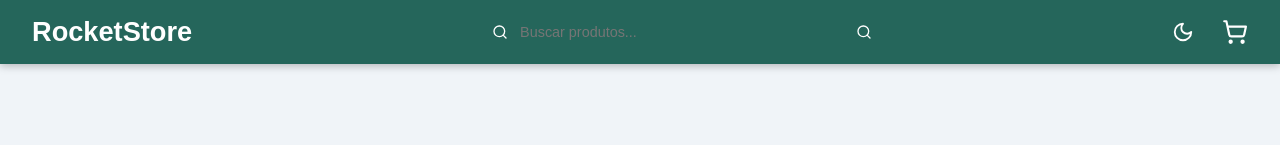
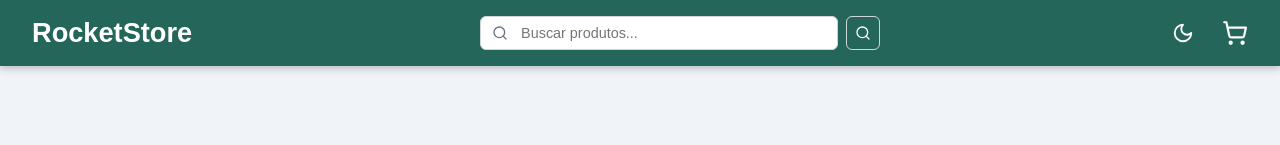
Before and after one commit to Mickael-7/RocketStore, a React (Vite) app in the folder rocketlab-store/: page / in a window 1280 px wide. Shown: the top 145 px of the page. Built offline with nearby package versions, Linux system fonts and the light colour scheme.

Commit message:
feat(adiconar):novos temas

```diff
--- a/rocketlab-store/src/index.css
+++ b/rocketlab-store/src/index.css
@@ -50,10 +50,58 @@ body.light-theme {
   --product-detail-button-text-color: #ffffff;
   --product-detail-button-disabled-bg: #cccccc;
 
-   --app-text-color: #333333;
+  --app-text-color: #333333;
   --cart-item-price-text-color: #555555;
   --cart-button-primary-bg:#27ae60;
   --cart-button-secondary-bg:#27ae60;
+
+  --checkout-label-color: #374151;
+  --checkout-input-bg: #ffffff;
+  --checkout-input-border-color: #d1d5db;
+  --checkout-input-text-color: var(--app-text-color);
+  --checkout-input-focus-border-color: var(--product-card-button-bg);
+  --checkout-section-title-color: var(--hero-storename-color);
+  --checkout-separator-color: var(--footer-border-color);
+  --checkout-summary-card-bg: #f9fafb;
+  --checkout-summary-card-border-color: var(--footer-border-color);
+  --checkout-summary-title-color: var(--hero-storename-color);
+  --checkout-summary-text-color: var(--app-text-color);
+  --checkout-summary-muted-text-color: #6b7280;
+  --checkout-button-primary-bg: var(--cart-button-primary-bg, #2ecc71);
+  --checkout-button-primary-text: var(--cart-button-primary-text, white);
+  --checkout-button-disabled-bg: var(--product-card-button-disabled-bg, #cccccc);
+
+  --searchbar-input-bg: #ffffff;
+  --searchbar-input-text-color: var(--app-text-color);
+  --searchbar-input-border-color: #d1d5db;
+  --searchbar-input-placeholder-color: #9ca3af;
+  --searchbar-icon-color: #6b7280;
+  --searchbar-button-bg: transparent;
+  --searchbar-button-border-color: #d1d5db;
+  --searchbar-button-icon-color: #ffffff;
+  --searchbar-button-hover-bg: #f3f4f6;
+  --searchbar-button-hover-icon-color: #4b5563;
+
+  --search-page-title-color: var(--hero-storename-color);
+  --search-input-bg: var(--searchbar-input-bg);
+  --search-input-border-color: var(--searchbar-input-border-color);
+  --search-input-text-color: var(--searchbar-input-text-color);
+  --search-input-icon-color: var(--searchbar-icon-color);
+  --search-button-bg: var(--product-card-button-bg);
+  --search-button-text-color: var(--product-card-button-text-color);
+  --active-filter-bg: rgba(52, 152, 219, 0.2);
+  --active-filter-text-color: var(--product-card-button-bg);
+  --filter-card-bg: var(--product-card-bg);
+  --filter-card-border-color: var(--cart-item-border-color);
+  --filter-title-color: var(--hero-storename-color);
+  --filter-label-color: var(--checkout-label-color);
+  --filter-select-bg: var(--checkout-input-bg);
+  --filter-select-border-color: var(--checkout-input-border-color);
+  --filter-select-text-color: var(--checkout-input-text-color);
+  --muted-text-color: var(--checkout-summary-muted-text-color);
+  --spinner-color: var(--product-card-button-bg);
+  --search-clear-button-text-color: var(--muted-text-color);
+  --search-clear-button-hover-text-color: var(--app-text-color);
 }
 
 body.dark-theme {
@@ -97,8 +145,56 @@ body.dark-theme {
   --product-detail-button-text-color: #1a202c;
   --product-detail-button-disabled-bg: #4a5568;
 
-   --app-text-color: #e2e8f0;
+  --app-text-color: #e2e8f0;
   --cart-item-price-text-color: #a0aec0;
   --cart-button-primary-bg:#63b3ed;
   --cart-button-secondary-bg:#63b3ed;
+
+  --checkout-label-color: #9ca3af;
+  --checkout-input-bg: #374151;
+  --checkout-input-border-color: #4b5563;
+  --checkout-input-text-color: var(--app-text-color);
+  --checkout-input-focus-border-color: var(--product-card-price-color);
+  --checkout-section-title-color: var(--hero-storename-color);
+  --checkout-separator-color: var(--footer-border-color);
+  --checkout-summary-card-bg: #1f2937;
+  --checkout-summary-card-border-color: #374151;
+  --checkout-summary-title-color: var(--hero-storename-color);
+  --checkout-summary-text-color: var(--app-text-color);
+  --checkout-summary-muted-text-color: #9ca3af;
+  --checkout-button-primary-bg: var(--cart-button-primary-bg, #38a169);
+  --checkout-button-primary-text: var(--cart-button-primary-text, white);
+  --checkout-button-disabled-bg: var(--product-card-button-disabled-bg, #4a5568);
+
+  --searchbar-input-bg: #374151;
+  --searchbar-input-text-color: var(--app-text-color);
+  --searchbar-input-border-color: #4b5563;
+  --searchbar-input-placeholder-color: #9ca3af;
+  --searchbar-icon-color: #9ca3af;
+  --searchbar-button-bg: transparent;
+  --searchbar-button-border-color: #4b5563;
+  --searchbar-button-icon-color: #9ca3af;
+  --searchbar-button-hover-bg: #4b5563;
+  --searchbar-button-hover-icon-color: #e5e7eb;
+
+  --search-page-title-color: var(--hero-storename-color);
+  --search-input-bg: var(--searchbar-input-bg);
+  --search-input-border-color: var(--searchbar-input-border-color);
+  --search-input-text-color: var(--searchbar-input-text-color);
+  --search-input-icon-color: var(--searchbar-icon-color);
+  --search-button-bg: #63b3ed;
+  --search-button-text-color: var(--searchbar-input-bg);
+  --active-filter-bg: #63b3ed58;
+  --active-filter-text-color: #63b3ed;
+  --filter-card-bg: var(--product-card-bg);
+  --filter-card-border-color: var(--cart-item-border-color);
+  --filter-title-color: var(--hero-storename-color);
+  --filter-label-color: var(--checkout-label-color);
+  --filter-select-bg: var(--checkout-input-bg);
+  --filter-select-border-color: var(--checkout-input-border-color);
+  --filter-select-text-color: var(--checkout-input-text-color);
+  --muted-text-color: var(--checkout-summary-muted-text-color);
+  --spinner-color:#63b3ed;
+  --search-clear-button-text-color: #63b3ed;
+  --search-clear-button-hover-text-color: #63b3ed;
 }
--- a/rocketlab-store/src/pages/HomePage.tsx
+++ b/rocketlab-store/src/pages/HomePage.tsx
@@ -1,4 +1,3 @@
-// src/pages/HomePage.tsx
 import React from 'react';
 import ProductList from '../components/product/ProductList';
 import type { Product } from '../types';
@@ -9,26 +8,26 @@ interface HomePageProps {
 
 const HomePage: React.FC<HomePageProps> = ({ products }) => {
   const heroSectionStyle: React.CSSProperties = {
-    backgroundColor: 'var(--hero-bg-color)', // USA VARIÁVEL
+    backgroundColor: 'var(--hero-bg-color)',
     padding: '3rem 1.5rem',
     textAlign: 'center',
     marginBottom: '3rem',
     borderRadius: '8px',
-    boxShadow: 'var(--product-card-shadow)', // Pode usar uma variável de sombra também
+    boxShadow: 'var(--product-card-shadow)',
     transition: 'background-color 0.3s ease, box-shadow 0.3s ease',
   };
 
   const storeNameStyle: React.CSSProperties = {
     fontSize: '2.8rem',
     fontWeight: 'bold',
-    color: 'var(--hero-storename-color)', // USA VARIÁVEL
+    color: 'var(--hero-storename-color)',
     marginBottom: '1rem',
     transition: 'color 0.3s ease',
   };
 
   const taglineStyle: React.CSSProperties = {
     fontSize: '1.3rem',
-    color: 'var(--hero-tagline-color)', // USA VARIÁVEL
+    color: 'var(--hero-tagline-color)',
     marginBottom: '1.5rem',
     maxWidth: '650px',
     margin: '0 auto 1.5rem auto',
@@ -38,7 +37,7 @@ const HomePage: React.FC<HomePageProps> = ({ products }) => {
 
   const descriptionParagraphStyle: React.CSSProperties = {
     fontSize: '1rem',
-    color: 'var(--hero-description-color)', // USA VARIÁVEL
+    color: 'var(--hero-description-color)',
     maxWidth: '650px',
     margin: '0 auto',
     lineHeight: '1.6',
@@ -48,7 +47,7 @@ const HomePage: React.FC<HomePageProps> = ({ products }) => {
   const productsTitleStyle: React.CSSProperties = {
     textAlign: 'center',
     fontSize: '2.2rem',
-    color: 'var(--products-title-color)', // USA VARIÁVEL
+    color: 'var(--products-title-color)',
     margin: '3rem 0 1.5rem 0',
     paddingBottom: '0.5rem',
     transition: 'color 0.3s ease',
@@ -58,9 +57,9 @@ const HomePage: React.FC<HomePageProps> = ({ products }) => {
     textAlign: 'center',
     padding: '2rem 1rem',
     marginTop: '4rem',
-    color: 'var(--footer-text-color)', // USA VARIÁVEL
+    color: 'var(--footer-text-color)',
     fontSize: '0.9rem',
-    borderTop: '1px solid var(--footer-border-color)', // USA VARIÁVEL
+    borderTop: '1px solid var(--footer-border-color)',
     transition: 'color 0.3s ease, border-color 0.3s ease',
   };
 
@@ -80,7 +79,7 @@ const HomePage: React.FC<HomePageProps> = ({ products }) => {
       <h2 style={productsTitleStyle}>
         Nossos Produtos Mais Quentes 🔥
       </h2>
-      <ProductList products={products} /> {/* ProductList também precisará ser refatorado internamente */}
+      <ProductList products={products} /> {}
 
       <footer style={footerStyle}>
         <p style={{ margin: 0 }}>
```
